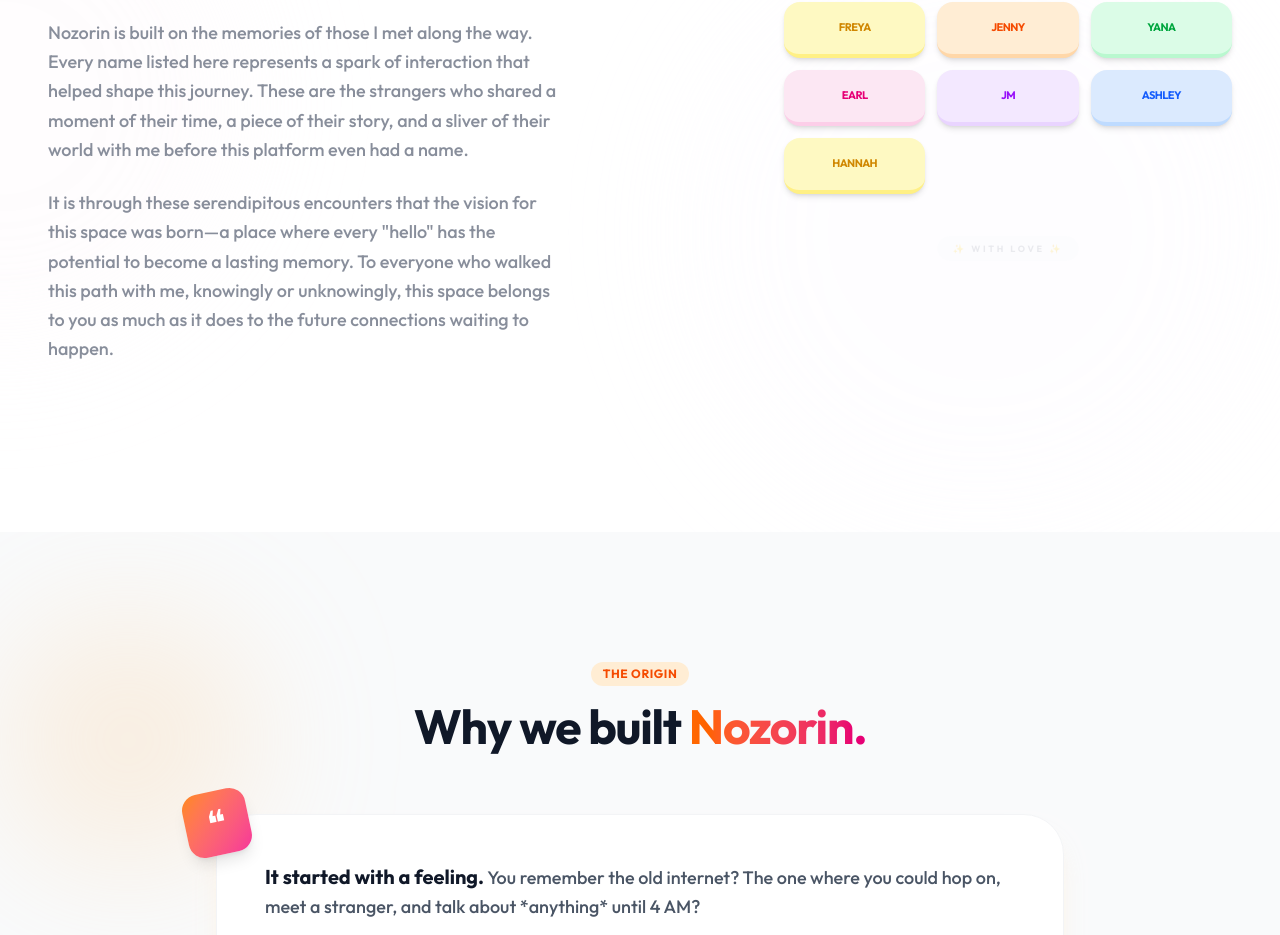
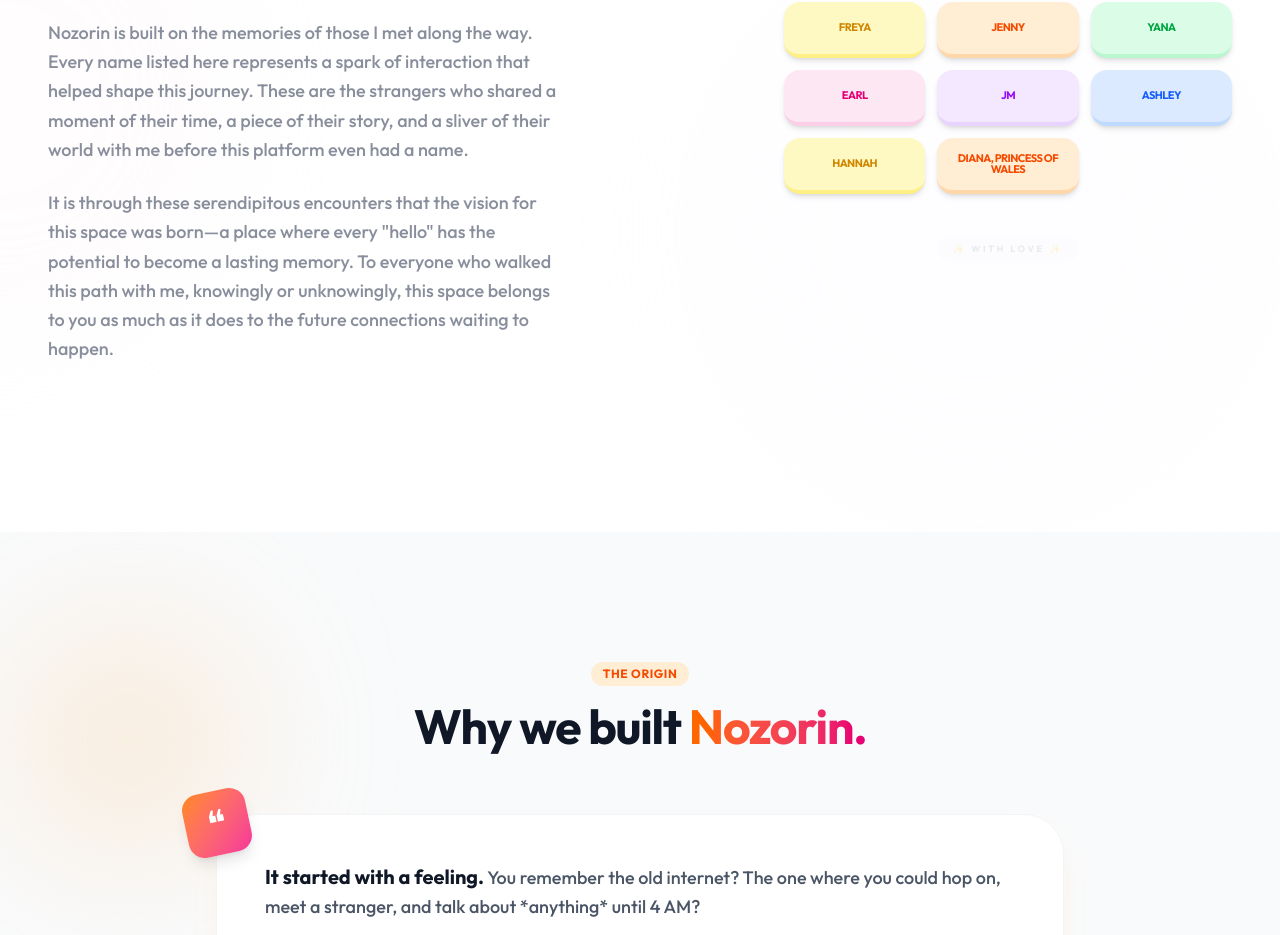
Before and after one commit to noirelle/Nozorin, a Next.js app in the folder ui/: page / in a window 1280 px wide. Shown: the part 3355-4290 px from the top of the page. Built offline with nearby package versions, Linux system fonts and the light colour scheme; no server answers.

Commit message:
feat: Implement guest authentication, user profile management, and initial UI structure.

```diff
--- a/ui/sections/Dedications.tsx
+++ b/ui/sections/Dedications.tsx
@@ -6,7 +6,7 @@
 export default function Dedications() {
 
     const strangerNames = [
-        "Maecy", "Yvannah", "Chiela", "Freya", "Jenny", "Yana", "Earl", "JM", "Ashley", "Hannah"
+        "Maecy", "Yvannah", "Chiela", "Freya", "Jenny", "Yana", "Earl", "JM", "Ashley", "Hannah", "Diana, Princess of Wales"
     ];
 
     const themes = [
```
